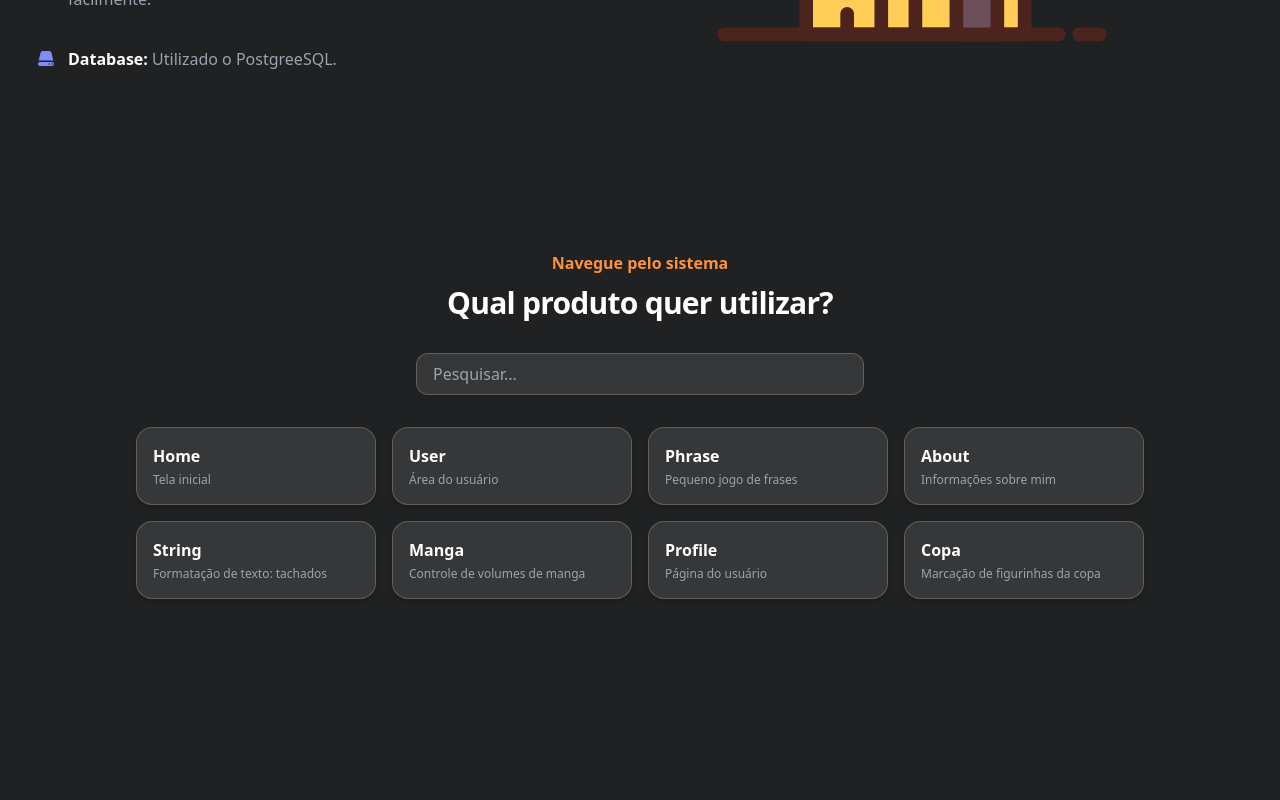
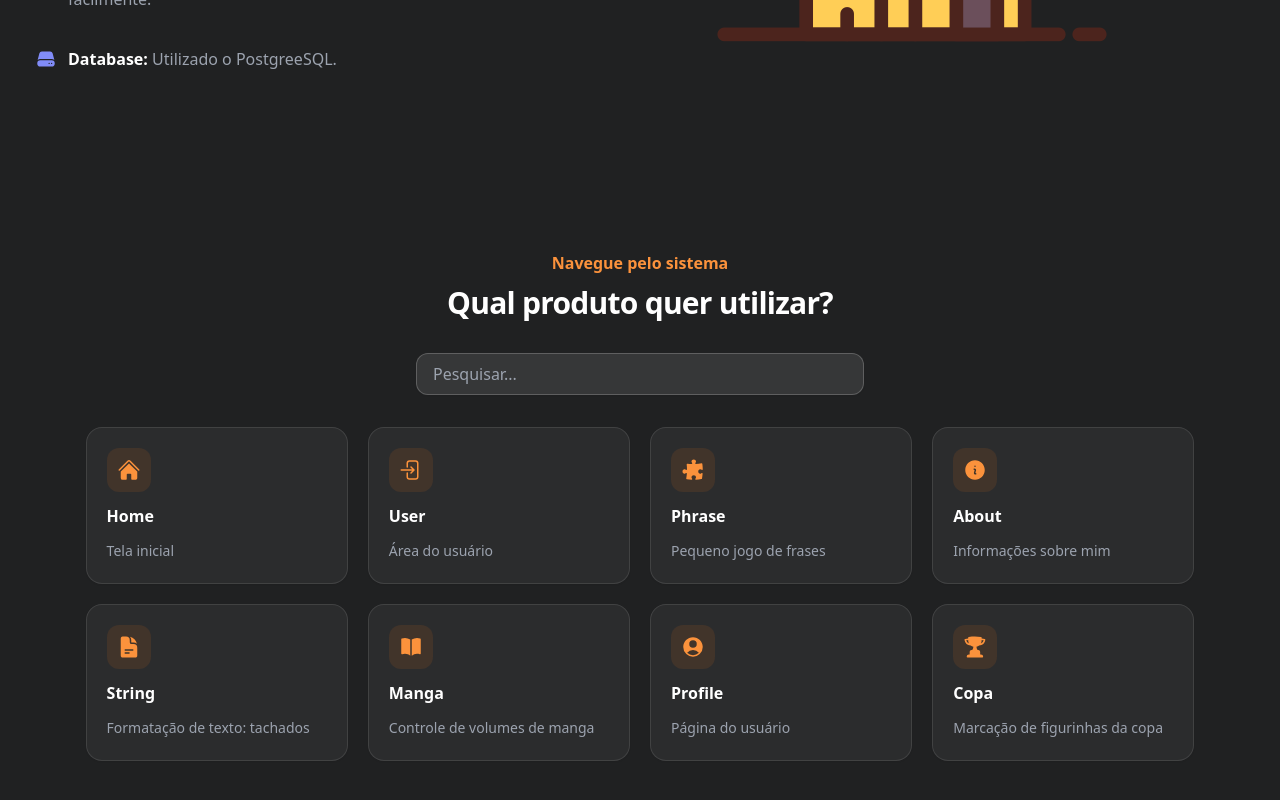
Before and after one commit to WendelSilvestre/babel-tower, a React (Vite) app in the folder interface/: page / in a window 1280 px wide. Shown: the part 584-1384 px from the top of the page. Built offline with nearby package versions, Linux system fonts and the light colour scheme; no server answers.

Commit message:
Add new style to home page

```diff
--- a/interface/src/pages/home/home.jsx
+++ b/interface/src/pages/home/home.jsx
@@ -1,4 +1,9 @@
-import { CloudArrowUpIcon, LockClosedIcon, ServerIcon } from '@heroicons/react/20/solid'
+import { useState } from "react";
+import {
+  CloudArrowUpIcon, LockClosedIcon, ServerIcon,
+  HomeIcon, ArrowRightEndOnRectangleIcon, PuzzlePieceIcon, InformationCircleIcon,
+  DocumentTextIcon, BookOpenIcon, UserCircleIcon, TrophyIcon,
+} from '@heroicons/react/24/solid'
 import { RouteSelection } from "../../components/searchHeader";
 import { useNavigate } from "react-router-dom";
 import { options } from "@/routes"
@@ -22,8 +27,25 @@ const features = [
   },
 ]
 
+const icons = {
+  home: HomeIcon,
+  user: ArrowRightEndOnRectangleIcon,
+  phrase: PuzzlePieceIcon,
+  about: InformationCircleIcon,
+  string: DocumentTextIcon,
+  manga: BookOpenIcon,
+  profile: UserCircleIcon,
+  copa: TrophyIcon,
+}
+
 export default function Home() {
   const navigate = useNavigate()
+  const [search, setSearch] = useState("")
+
+  const filtered = options.filter(option =>
+    option.keyword.toLowerCase().includes(search.toLowerCase()) ||
+    option.description.toLowerCase().includes(search.toLowerCase())
+  )
   return (
     <>
       <RouteSelection />
@@ -66,19 +88,32 @@ export default function Home() {
         </div>
         <input
           type="text"
+          value={search}
+          onChange={(e) => setSearch(e.target.value)}
           placeholder="Pesquisar..."
           className="w-full max-w-md px-4 py-2 rounded-xl border border-white/20 bg-white/10 text-white placeholder-gray-400 shadow-sm focus:outline-none focus:ring-2 focus:ring-indigo-400"
         />
-        <div className="flex flex-wrap justify-center gap-4">
-          {options.map(option =>
-            <button
-              key={option.value}
-              onClick={() => navigate(option.value)}
-              className="w-60 h-30 bg-white/10 hover:bg-white/20 border border-white/20 hover:border-indigo-400 rounded-2xl shadow-md flex flex-col items-start justify-end gap-1 p-4 transition-all duration-200"
-            >
-              <span className="w-full text-left text-white font-semibold text-base capitalize">{option.keyword}</span>
-              <span className="w-full text-justify text-gray-400 text-xs">{option.description}</span>
-            </button>
+        <div className="grid grid-cols-2 sm:grid-cols-3 lg:grid-cols-4 gap-5 w-[90%]">
+          {filtered.map(option => {
+            const Icon = icons[option.keyword] ?? BookOpenIcon
+            return (
+              <button
+                key={option.value}
+                onClick={() => navigate(option.value)}
+                className="group flex flex-col items-start gap-3 p-5 rounded-2xl bg-white/5 border border-white/10 hover:border-orange-400/50 hover:bg-white/[0.07] shadow-sm hover:shadow-lg transition-all duration-200 text-left"
+              >
+                <div className="flex items-center justify-center size-11 rounded-xl bg-orange-500/10 text-orange-400 group-hover:bg-orange-500/20 transition-colors">
+                  <Icon aria-hidden="true" className="size-6" />
+                </div>
+                <span className="text-white font-semibold text-base capitalize">{option.keyword}</span>
+                <span className="text-gray-400 text-sm leading-relaxed">{option.description}</span>
+              </button>
+            )
+          })}
+          {filtered.length === 0 && (
+            <p className="col-span-full text-center text-gray-500 text-sm py-8">
+              Nenhum resultado encontrado.
+            </p>
           )}
         </div>
       </div>
```
Also changed, not shown: 2 other files (tests, documents, lock files or other folders).
